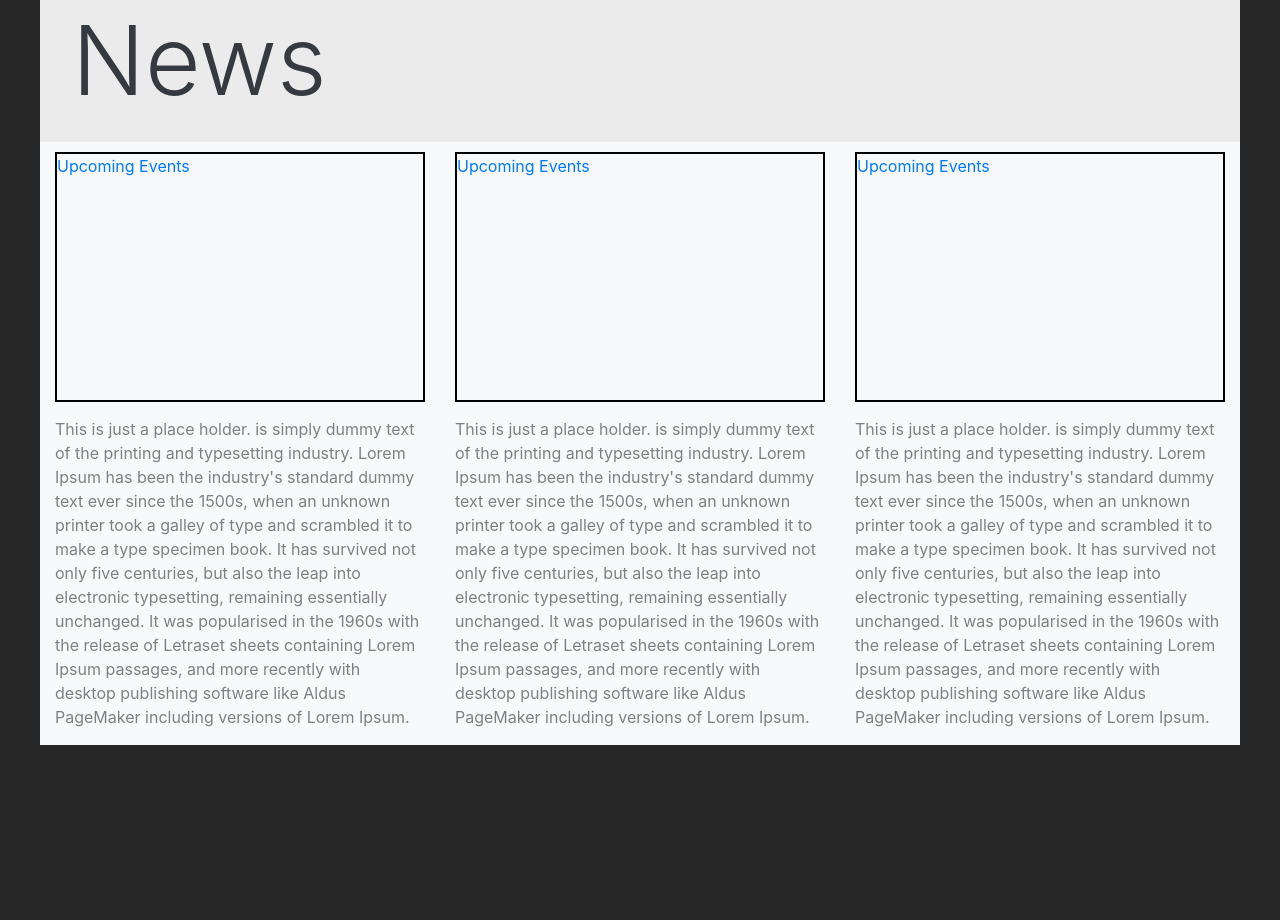
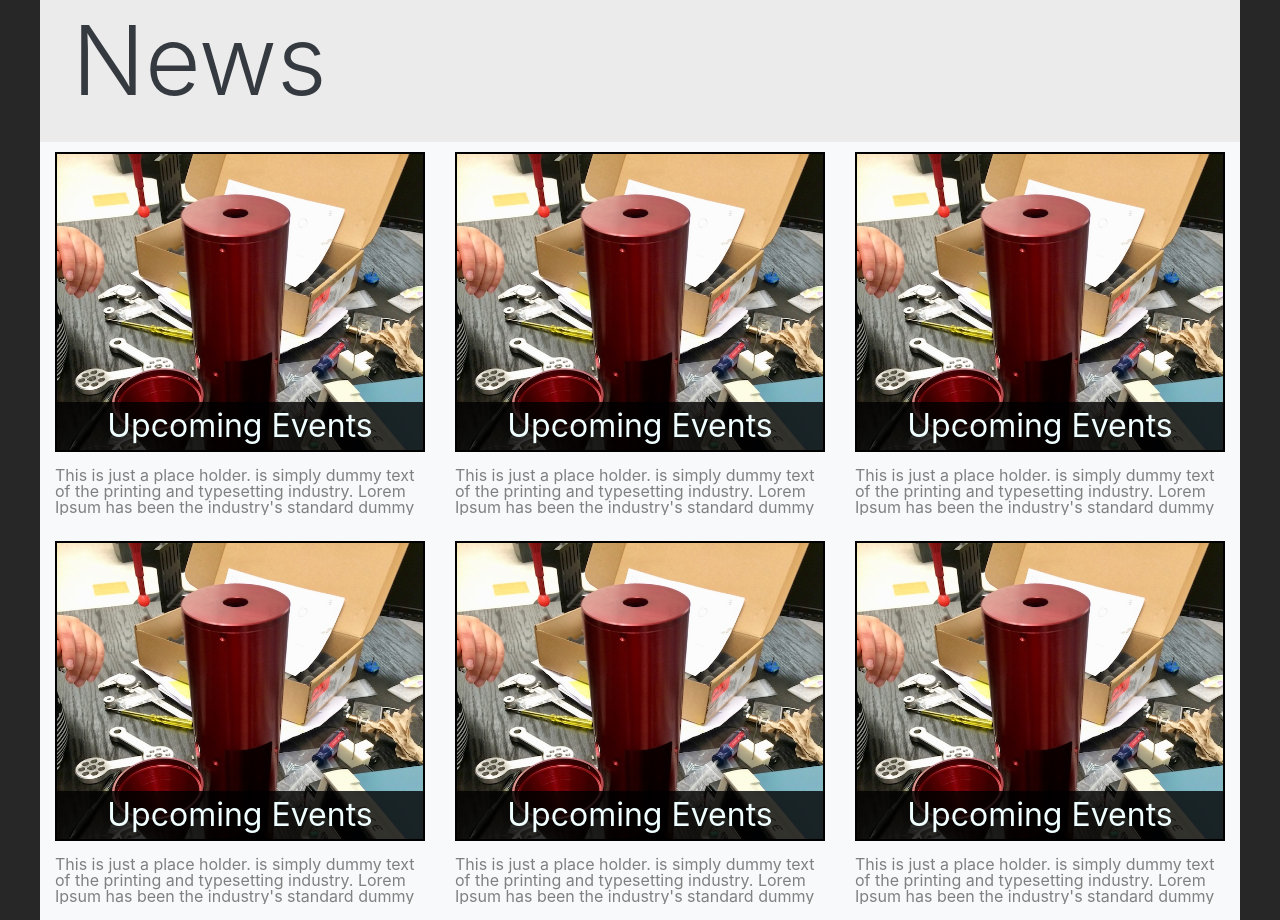
Before and after one commit to brothaman/brothaman.github.io, a plain HTML site: page index.html in a window 1280 px wide. Shown: the part 1268-2188 px from the top of the page. Before the commit the page ends 2013 px from the top, so only its background shows below. Drawn offline with nearby package versions, Linux system fonts and the light colour scheme.

Commit message:
updating news section with some images

```diff
--- a/index.html
+++ b/index.html
@@ -96,6 +96,7 @@
 		</nav>
 
 		<main role="main">
+			<!-- headliner carousel -->
 			<div id="carouselIndicatorsTop" class="carousel slide" data-ride="carousel">
 				<ol class="carousel-indicators">
 					<li data-target="#carouselIndicatorsTop" data-slide-to="0" class="active"></li>
@@ -186,13 +187,13 @@
 					<span class="carousel-control-next-icon" aria-hidden="true"></span>
 					<span class="sr-only">Next</span>
 				</a>
-			</div>
+			</div> <!-- end of carousel spotlight -->
 
 			<!-- three containers holding popular topics -->
 			<div class="container bg-cream" id="cv-content-container">
 				<div class="container-fluid d-none d-lg-block">
 					<div class="row px-3">
-						<div class="col-lg-4">
+						<div class="col-xl-4 col-lg-6">
 							<div class="container bg-light px-4 my-3 pt-3 pb-2 shadow text-center rounded-lgup-10" id="spotlight">
 								<h1>Coming Soon!</h1>
 								<img class="rounded-circle m-3 text-center" src="media/IMG_0115.JPG" style="height: 200px; width: 200px">
@@ -201,7 +202,7 @@
 							</div>
 						</div>
 
-						<div class="col-lg-4">
+						<div class="col-xl-4 col-lg-6">
 							<div class="container bg-light px-4 my-3 pt-3 pb-2 shadow text-center rounded-lgup-10">
 								<h1>Coming Soon!</h1>
 								<img class="rounded-circle m-3 text-center" src="media/IMG_0115.JPG" style="height: 200px; width: 200px">
@@ -210,7 +211,7 @@
 							</div>
 						</div>
 
-						<div class="col-lg-4">
+						<div class="col-xl-4 col-lg-6 d-none d-xl-block">
 							<div class="container bg-light px-4 my-3 pt-3 pb-2 shadow text-center rounded-lgup-10">
 								<h1>Coming Soon!</h1>
 								<img class="rounded-circle m-3 text-center" src="media/IMG_0115.JPG" style="height: 200px; width: 200px">
@@ -228,17 +229,32 @@
 
 				<!-- news article - information about the latest thingim working on  -->
 				<div id="news-tiles" class="row">
-					<div class="col-md-4 bg-light">
+					<div class="col-lg-4 col-md-6 bg-light" id="news-tile-1">
 						<a href="#"><div id="news-tile"><span>Upcoming Events</span></div></a>
 						<p>This is just a place holder.  is simply dummy text of the printing and typesetting industry. Lorem Ipsum has been the industry's standard dummy text ever since the 1500s, when an unknown printer took a galley of type and scrambled it to make a type specimen book. It has survived not only five centuries, but also the leap into electronic typesetting, remaining essentially unchanged. It was popularised in the 1960s with the release of Letraset sheets containing Lorem Ipsum passages, and more recently with desktop publishing software like Aldus PageMaker including versions of Lorem Ipsum.</p>
 					</div>
 
-					<div class="col-md-4 bg-light">
+					<div class="col-lg-4 col-md-6 bg-light" id="news-tile-2">
 						<a href="#"><div id="news-tile"><span>Upcoming Events</span></div></a>
 						<p>This is just a place holder.  is simply dummy text of the printing and typesetting industry. Lorem Ipsum has been the industry's standard dummy text ever since the 1500s, when an unknown printer took a galley of type and scrambled it to make a type specimen book. It has survived not only five centuries, but also the leap into electronic typesetting, remaining essentially unchanged. It was popularised in the 1960s with the release of Letraset sheets containing Lorem Ipsum passages, and more recently with desktop publishing software like Aldus PageMaker including versions of Lorem Ipsum.</p>
 					</div>
 
-					<div class="col-md-4 bg-light">
+					<div class="col-lg-4 col-md-6 bg-light" id="news-tile-3">
+						<a href="#"><div id="news-tile"><span>Upcoming Events</span></div></a>
+						<p>This is just a place holder.  is simply dummy text of the printing and typesetting industry. Lorem Ipsum has been the industry's standard dummy text ever since the 1500s, when an unknown printer took a galley of type and scrambled it to make a type specimen book. It has survived not only five centuries, but also the leap into electronic typesetting, remaining essentially unchanged. It was popularised in the 1960s with the release of Letraset sheets containing Lorem Ipsum passages, and more recently with desktop publishing software like Aldus PageMaker including versions of Lorem Ipsum.</p>
+					</div>
+
+					<div class="col-lg-4 col-md-6 bg-light" id="news-tile-4">
+						<a href="#"><div id="news-tile"><span>Upcoming Events</span></div></a>
+						<p>This is just a place holder.  is simply dummy text of the printing and typesetting industry. Lorem Ipsum has been the industry's standard dummy text ever since the 1500s, when an unknown printer took a galley of type and scrambled it to make a type specimen book. It has survived not only five centuries, but also the leap into electronic typesetting, remaining essentially unchanged. It was popularised in the 1960s with the release of Letraset sheets containing Lorem Ipsum passages, and more recently with desktop publishing software like Aldus PageMaker including versions of Lorem Ipsum.</p>
+					</div>
+
+					<div class="col-lg-4 col-md-6 bg-light d-none d-md-block" id="news-tile-5">
+						<a href="#"><div id="news-tile"><span>Upcoming Events</span></div></a>
+						<p>This is just a place holder.  is simply dummy text of the printing and typesetting industry. Lorem Ipsum has been the industry's standard dummy text ever since the 1500s, when an unknown printer took a galley of type and scrambled it to make a type specimen book. It has survived not only five centuries, but also the leap into electronic typesetting, remaining essentially unchanged. It was popularised in the 1960s with the release of Letraset sheets containing Lorem Ipsum passages, and more recently with desktop publishing software like Aldus PageMaker including versions of Lorem Ipsum.</p>
+					</div>
+
+					<div class="col-lg-4 col-md-6 bg-light  d-none d-md-block" id="news-tile-6">
 						<a href="#"><div id="news-tile"><span>Upcoming Events</span></div></a>
 						<p>This is just a place holder.  is simply dummy text of the printing and typesetting industry. Lorem Ipsum has been the industry's standard dummy text ever since the 1500s, when an unknown printer took a galley of type and scrambled it to make a type specimen book. It has survived not only five centuries, but also the leap into electronic typesetting, remaining essentially unchanged. It was popularised in the 1960s with the release of Letraset sheets containing Lorem Ipsum passages, and more recently with desktop publishing software like Aldus PageMaker including versions of Lorem Ipsum.</p>
 					</div>
@@ -251,6 +267,7 @@
 		<div class="contianer">
 
 		</div>
+
 		<!-- scripts not yet secure -->
 		<script src="https://code.jquery.com/jquery-3.3.1.min.js"></script>
 		<script>window.jQuery || document.write('<script src="jquery/dist/jquery.min.js"><\/script>')</script>
--- a/style.css
+++ b/style.css
@@ -8,7 +8,7 @@
 	}
 } */
 #news-tile {
-	height: 250px;
+	height: 300px;
 	width: 100%;
 	margin-bottom: 15px;
 	margin-top: 10px;
@@ -17,11 +17,52 @@
 	overflow: hidden;
 }
 
+#news-tiles p {
+	height: 3em;
+	line-height: 1em;
+	overflow: hidden;
+	text-overflow: ellipsis;
+}
+#news-tile span {
+	position: absolute;
+	bottom: 0;
+	right: 0;
+	width: 100%;
+	text-align: center;
+	font-size: 2rem;
+	background: rgba(1, 1, 1, 0.8);
+	color: azure;
+}
+
 #news-tile:hover {
 	box-shadow: 0 1px 5px 1px #cccccc;
 }
 
-
+/* individual news tile images - images should be taller rather than wide and greater than 700px */
+#news-tile-1 div#news-tile {
+	background: url('media/AnodizedEIN_thumbnail.jpeg') no-repeat;
+	background-size: 100%;
+}
+#news-tile-2 div#news-tile {
+	background: url('media/AnodizedEIN_thumbnail.jpeg') no-repeat;
+	background-size: 100%;
+}
+#news-tile-3 div#news-tile {
+	background: url('media/AnodizedEIN_thumbnail.jpeg') no-repeat;
+	background-size: 100%;
+}
+#news-tile-4 div#news-tile {
+	background: url('media/AnodizedEIN_thumbnail.jpeg') no-repeat;
+	background-size: 100%;
+}
+#news-tile-5 div#news-tile {
+	background: url('media/AnodizedEIN_thumbnail.jpeg') no-repeat;
+	background-size: 100%;
+}
+#news-tile-6 div#news-tile {
+	background: url('media/AnodizedEIN_thumbnail.jpeg') no-repeat;
+	background-size: 100%;
+}
 #spotlight {
 	background: #000000;
 }
@@ -91,10 +132,4 @@
 	.carousel .carousel-item img {
 		margin-top: 56px;
 	}
-
-	main .container .row {
-		padding: 1rem;
-		margin: 0;
-		max-width: 100%;
-	}
 }
```
Also changed, not shown: projects/STEMCommunityOutreach/index.html (+21 -24 lines), projects/styles.css (+19 -0 lines), media/AnodizedEIN_thumbnail.jpeg (added), media/coffe_thumbnail.jpg (added).
